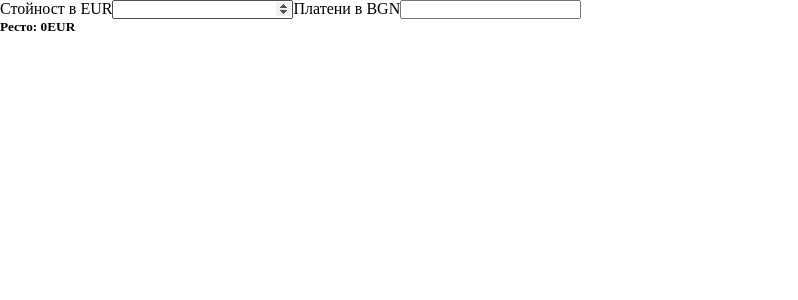
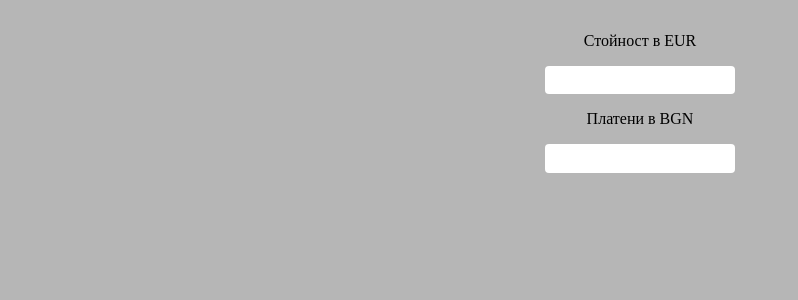
Before and after one commit to pinciflucnik/exchange-calculator, a React (Vite) app in the folder exchange-calculator/: page / in a window 1280 px wide. Shown: the top 300 px of the page, without its empty margins (0-798 px from the left). Built offline with nearby package versions, Linux system fonts and the light colour scheme.

Commit message:
add some styles

```diff
--- a/exchange-calculator/public/styles.css
+++ b/exchange-calculator/public/styles.css
@@ -3,3 +3,26 @@
     padding: 0;
     box-sizing: border-box;
 }
+#root {
+    min-height: 100vh;
+    background-color: rgb(182, 182, 182)
+}
+.wrapper {
+    max-width: 80%;
+    margin: 0 auto;
+    padding-top: 2em;
+    display: flex;
+    flex-direction: column;
+    align-items: center;
+}
+.calc-wrapper > form {
+    display: flex;
+    flex-direction: column;
+    align-items: center;
+    gap: 1em;
+}
+input {
+    padding: 0.5em;
+    border: none;
+    border-radius: 0.3em;
+}
--- a/exchange-calculator/src/Calculator.jsx
+++ b/exchange-calculator/src/Calculator.jsx
@@ -8,13 +8,13 @@ export default function Calculator() {
             <div className="calc-wrapper">
                 <form action="">
                     <label htmlFor="total">Стойност в EUR</label>
-                    <input type="number" id="total" name="total" onChange={onChange}></input>
+                    <input type="number" id="total" name="total" min="0" onChange={onChange}></input>
                     <label htmlFor="paidBGN">Платени в BGN</label>
-                    <input type="number" id="paidBGN" name="paidBGN" onChange={onChange}></input>
+                    <input type="number" id="paidBGN" name="paidBGN" min="0" onChange={onChange}></input>
                 </form>
             </div>
             <div className="result-wrapper">
-                {isNegative ? <h5>За доплащане: {result}</h5> : <h5>Ресто: {result}EUR</h5>}
+                {result == 0 ? <></> : <>{isNegative ? <h5>За доплащане: {result}</h5> : <h5>Ресто: {result}EUR</h5>}</>}
             </div>
         </>
     )
--- a/exchange-calculator/src/hooks/useCalc.js
+++ b/exchange-calculator/src/hooks/useCalc.js
@@ -15,17 +15,17 @@ export default function useCalc(initialValues) {
     }
 
     const onChange = (e) => {
+        setResult(undefined);
         if (e.target.name === "total") {
             setTotal(e.target.value)
         } else if (e.target.name === "paidBGN") {
             setPaidBGN(e.target.value)
         }
-        setResult(undefined);
 
 
     };
     useEffect(() => {
-        console.log("I'm here");
+        console.log(result);
         calculate(Number(total), Number(paidBGN))
     }, [total, paidBGN])
     useEffect(() => {
```
